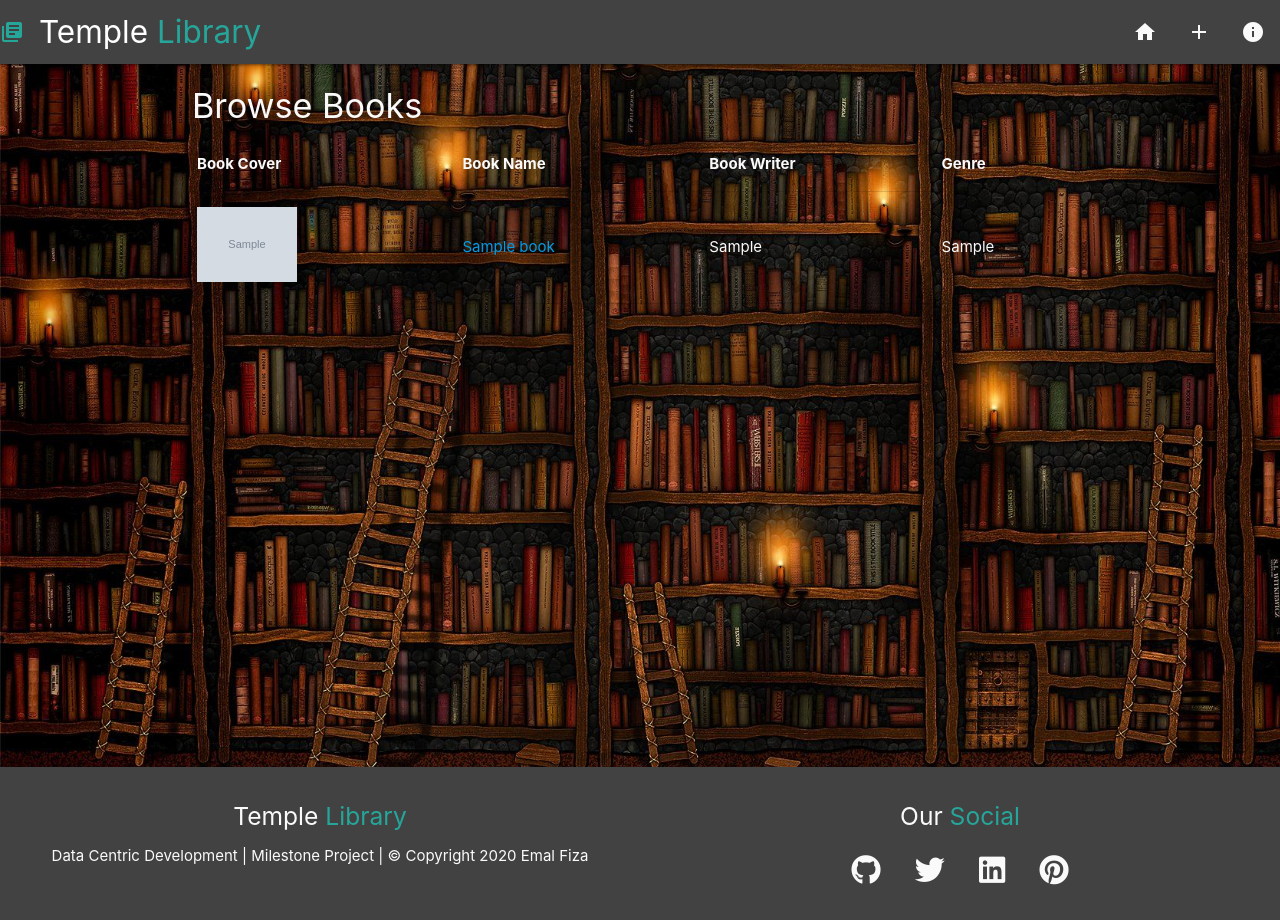
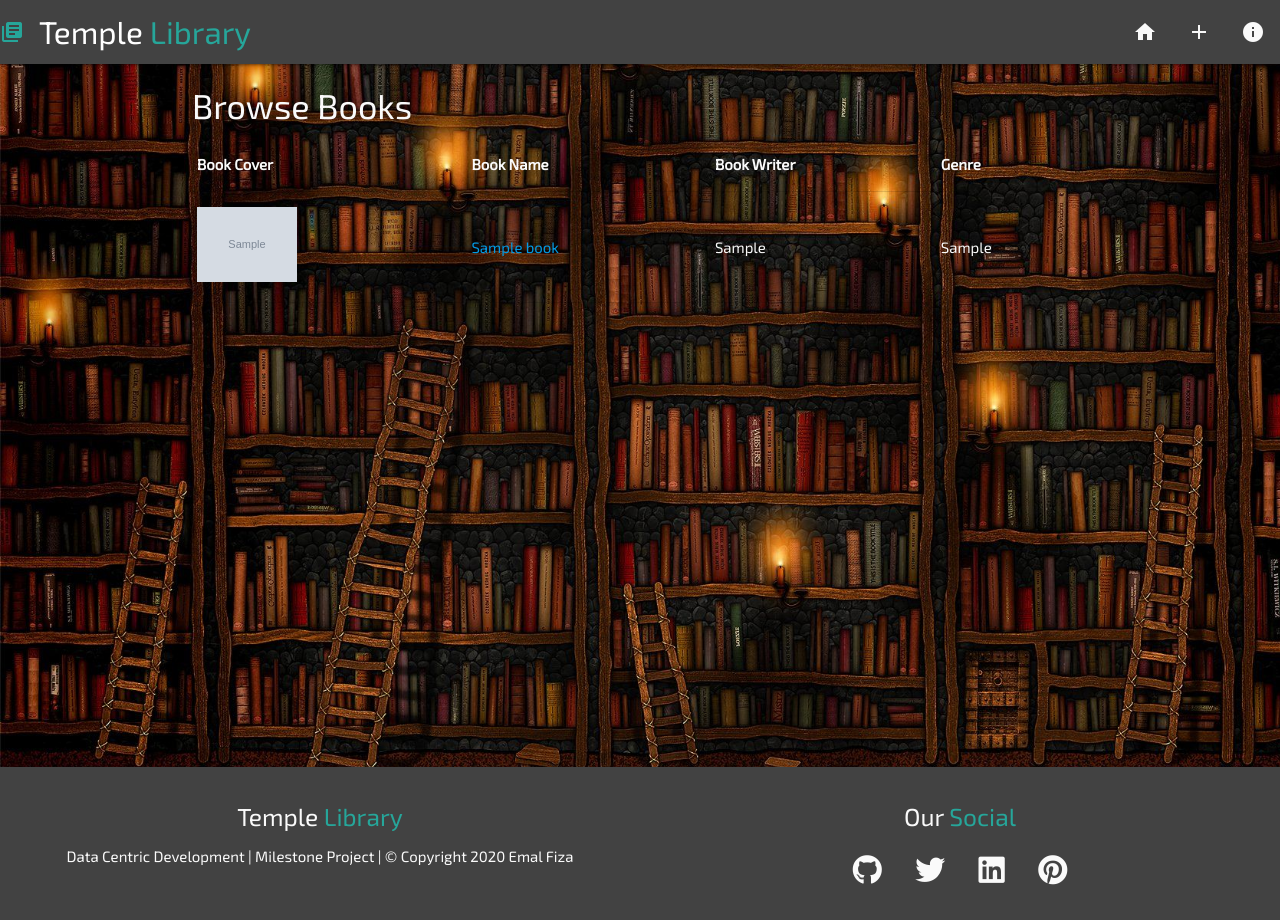
Before and after one commit to emalfiza/temple-library, a Flask app: page / in a window 1280 px wide. Run offline with Flask 2, Linux system fonts and the light colour scheme; grey boxes marked "Sample" are stand-in pictures; a database or web service that is not in the repository returns one stand-in record (values such as "Sample title"); some libraries are stand-ins or nearby versions.

Commit message:
Exo 2 font family added to all the elements

```diff
--- a/static/css/style.css
+++ b/static/css/style.css
@@ -17,6 +17,7 @@ main {
 
 * {
     color: #fafafa;
+    font-family: 'Exo 2', sans-serif;
 }
 
 /***** NAVBAR *****/
--- a/templates/base.html
+++ b/templates/base.html
@@ -9,7 +9,7 @@
     integrity="sha384-oS3vJWv+0UjzBfQzYUhtDYW+Pj2yciDJxpsK1OYPAYjqT085Qq/1cq5FLXAZQ7Ay" crossorigin="anonymous">
 
     <!--Google Font-->
-    <link href="https://fonts.googleapis.com/css?family=Lato:400,400i,700,700i,900|Permanent+Marker&display=swap" rel="stylesheet">
+    <link href="https://fonts.googleapis.com/css?family=Exo+2&display=swap" rel="stylesheet">
 
     <!--Materalize Icons-->
     <link href="https://fonts.googleapis.com/icon?family=Material+Icons" rel="stylesheet">
```
